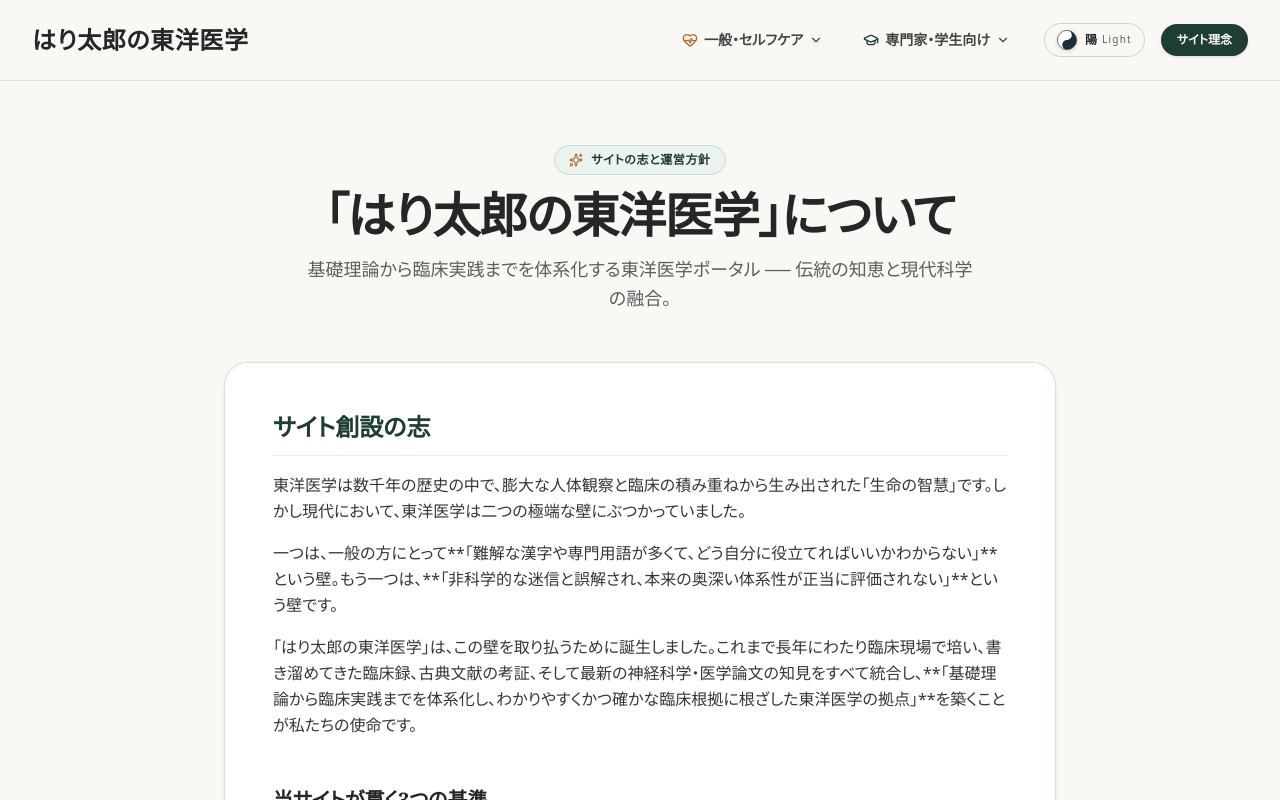
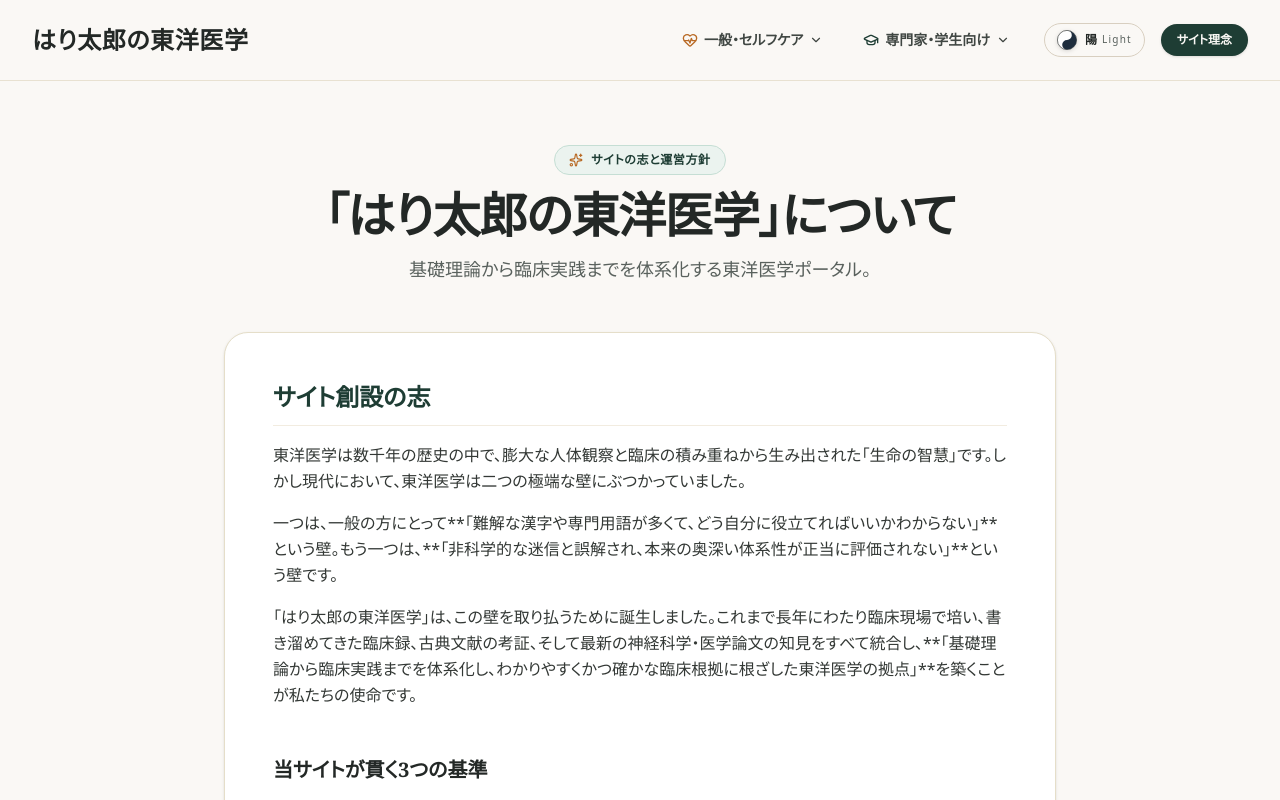
Before and after one commit to nikotarodesu/haritaro-oriental-medicine, a Next.js app: page /about in a window 1280 px wide. Shown: the top 800 px of the page. Built offline with nearby package versions, Linux system fonts and the light colour scheme.

Commit message:
style: 理念ページからも「伝統の知恵と現代科学の融合」を削除

```diff
--- a/src/app/about/page.tsx
+++ b/src/app/about/page.tsx
@@ -14,7 +14,7 @@ export default function AboutPage() {
           「はり太郎の東洋医学」について
         </h1>
         <p className="text-base sm:text-lg text-[#59615D] dark:text-[#A0B0BC] max-w-2xl mx-auto leading-relaxed">
-          基礎理論から臨床実践までを体系化する東洋医学ポータル ── 伝統の知恵と現代科学の融合。
+          基礎理論から臨床実践までを体系化する東洋医学ポータル。
         </p>
       </div>
 
```
